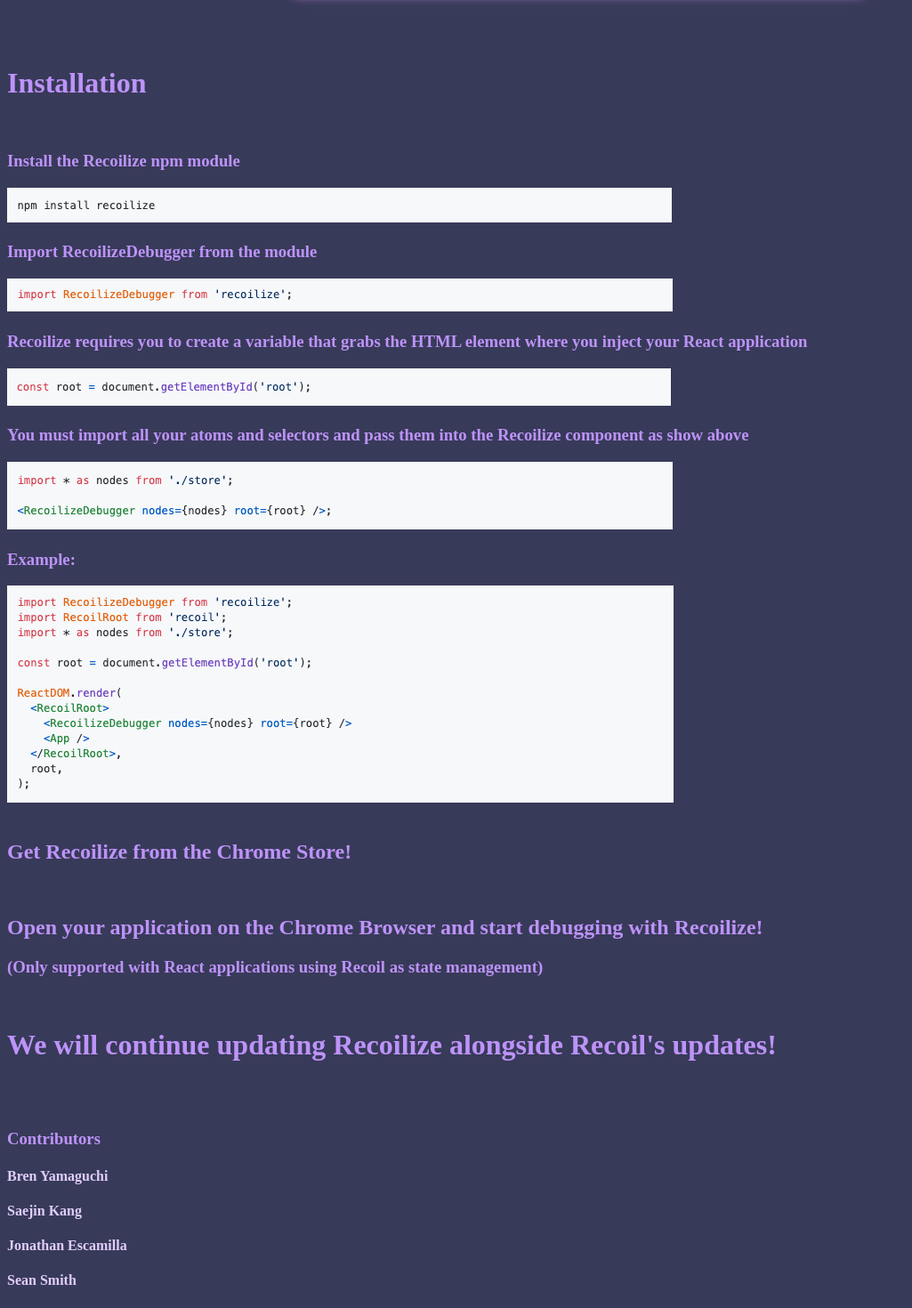
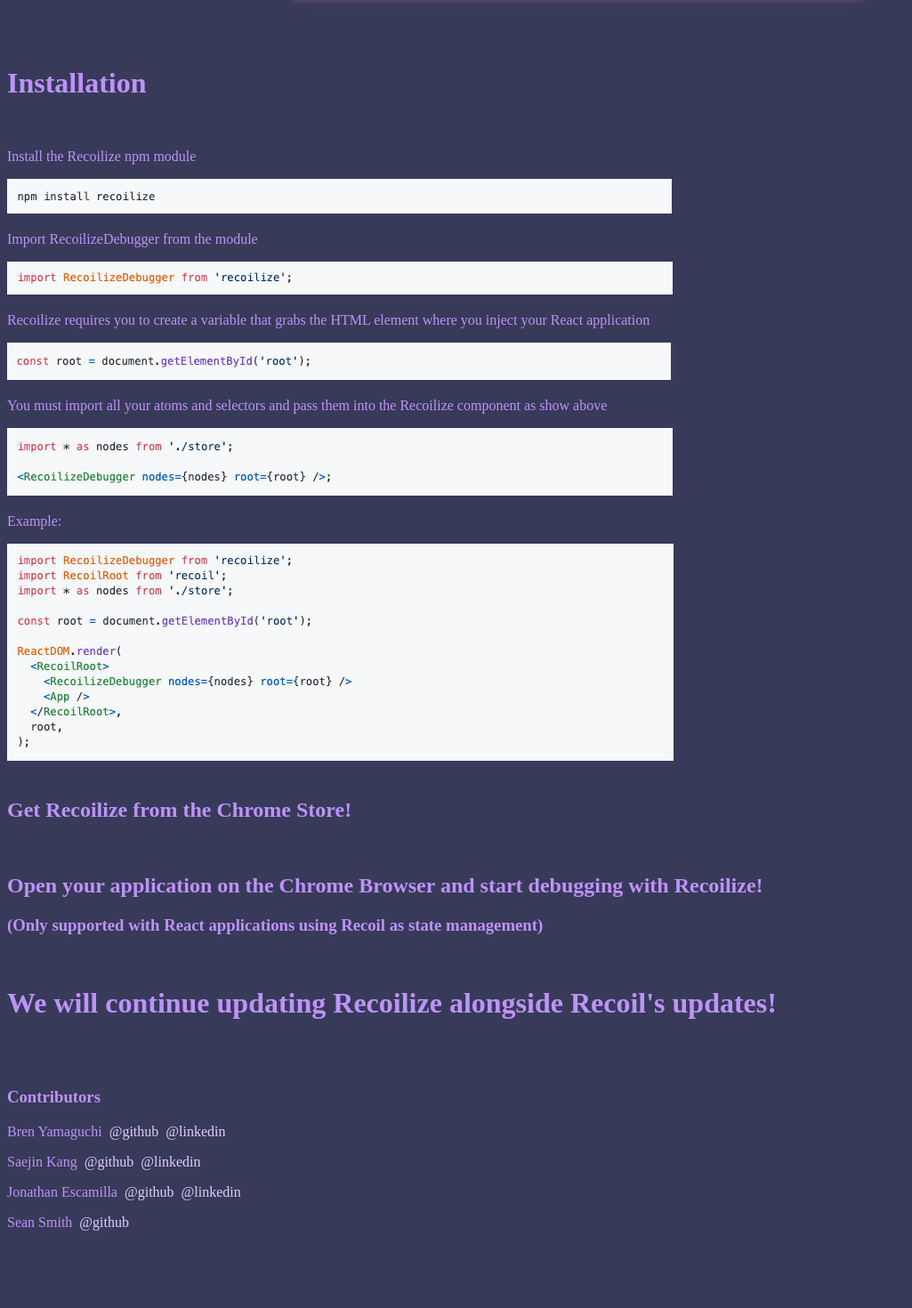
Before and after one commit to Recoilize/Recoilize-Landing, a React app: page / in a window 1280 px wide. Shown: the part 3750-5220 px from the top of the page at 89% size, without its empty margins (0-1025 px from the left). After the commit the page ends 5149 px from the top, so only its background shows below. Built offline with nearby package versions, Linux system fonts and the light colour scheme; the HTML template or start-up script is replaced by a standard one.

Commit message:
updating contributors linkedins and githubs

```diff
--- a/src/client/components/Installation.jsx
+++ b/src/client/components/Installation.jsx
@@ -11,29 +11,29 @@
       <h1>Installation</h1>
       <br />
 
-      <h3>Install the Recoilize npm module</h3>
+      <p>Install the Recoilize npm module</p>
       <img src={install1} />
       <br />
 
-      <h3>Import RecoilizeDebugger from the module</h3>
+      <p>Import RecoilizeDebugger from the module</p>
       <img src={install2} />
       <br />
 
-      <h3>
+      <p>
         Recoilize requires you to create a variable that grabs the HTML element
         where you inject your React application
-      </h3>
+      </p>
       <img src={install3} />
       <br />
 
-      <h3>
+      <p>
         You must import all your atoms and selectors and pass them into the
         Recoilize component as show above
-      </h3>
+      </p>
       <img src={install4} />
       <br />
 
-      <h3>Example:</h3>
+      <p>Example:</p>
       <img src={install5} />
       <br />
       <br />
@@ -52,38 +52,60 @@
       <br />
       <br />
       <h3>Contributors</h3>
-      <h4>
+      <p>
+        Bren Yamaguchi &nbsp;
         <a
           className='contributors'
           href='http://github.com/brenyama'
           target='_blank'>
-          Bren Yamaguchi
+          @github &nbsp;
         </a>
-      </h4>
-      <h4>
+        <a
+          className='contributors'
+          href='http://linkedin.com/in/brenyamaguchi'
+          target='_blank'>
+          @linkedin
+        </a>
+      </p>
+      <p>
+        Saejin Kang &nbsp;
         <a
           className='contributors'
           href='http://github.com/skang1004'
           target='_blank'>
-          Saejin Kang
+          @github &nbsp;
         </a>
-      </h4>
-      <h4>
+        <a
+          className='contributors'
+          href='http://linkedin.com/in/saejinkang1004'
+          target='_blank'>
+          @linkedin
+        </a>
+      </p>
+      <p>
+        Jonathan Escamilla &nbsp;
         <a
           className='contributors'
           href='http://github.com/jonescamilla'
           target='_blank'>
-          Jonathan Escamilla
+          @github &nbsp;
         </a>
-      </h4>
-      <h4>
+        <a
+          className='contributors'
+          href='https://www.linkedin.com/in/jon-escamilla/'
+          target='_blank'>
+          @linkedin
+        </a>
+      </p>
+      <p>
+        Sean Smith &nbsp;
         <a
           className='contributors'
           href='http://github.com/SmithSean17'
           target='_blank'>
-          Sean Smith
+          @github &nbsp;
         </a>
-      </h4>
+      </p>
     </div>
   );
 }
```
